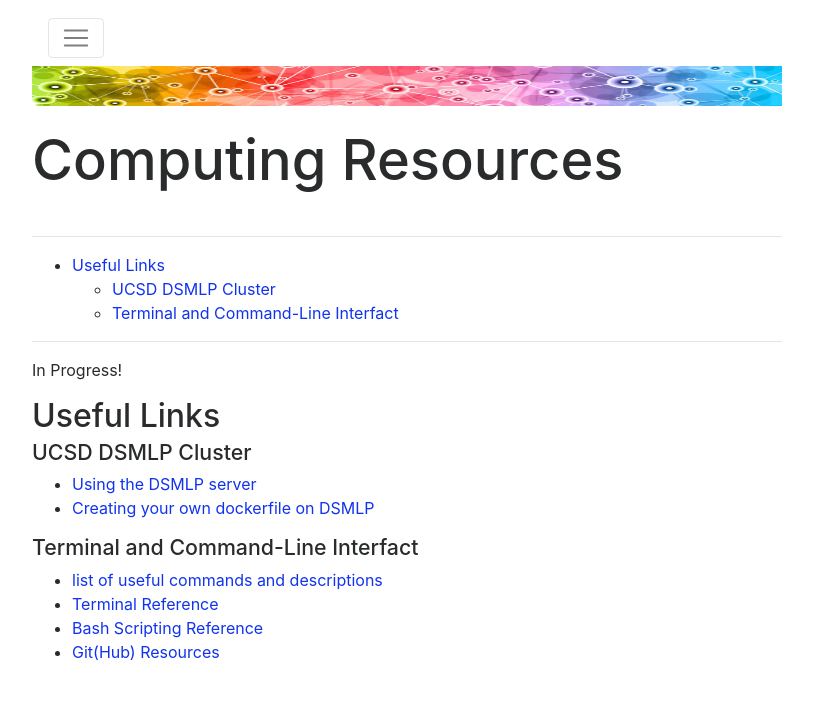
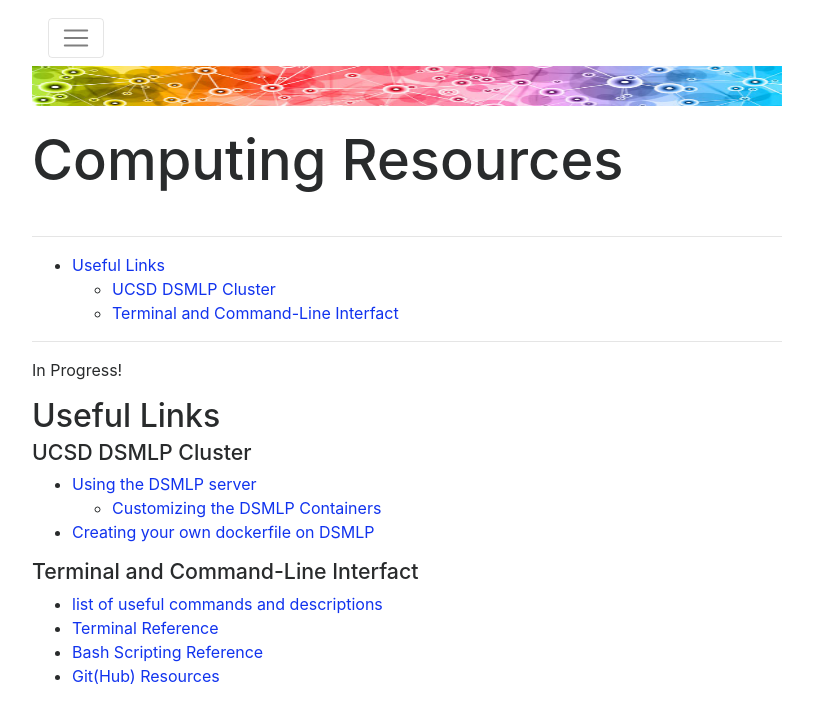
Before and after one commit to DSC-Capstone/dsc-capstone.github.io, a Jekyll site: the page built from resources/computing.md, in a window 1280 px wide. Shown: the top 723 px of the page, without its empty margins (233-1046 px from the left). Built offline with Jekyll 4.4.1, drawn with Linux system fonts in a browser that asks for light colours; nearby versions of some CDN libraries.

Commit message:
add dsmlp resource (custom container)

```diff
--- a/resources/computing.md
+++ b/resources/computing.md
@@ -16,7 +16,8 @@ In Progress!
 
 ### UCSD DSMLP Cluster
 
-* [Using the DSMLP server](https://support.ucsd.edu/its?id=kb_category&kb_category=7defd803db49fb08bd30f6e9af961979)
+* [Using the DSMLP server](https://support.ucsd.edu/its?id=kb_category&kb_category=7defd803db49fb08bd30f6e9af961a979)
+  - [Customizing the DSMLP Containers](https://support.ucsd.edu/services?id=kb_article_view&sysparm_article=KB0032273&sys_kb_id=b18fd328dbe2dcd04cd8f06e0f961988)
 * [Creating your own dockerfile on DSMLP](https://github.com/ucsd-ets/datahub-example-notebook)
 
 ### Terminal and Command-Line Interfact
```
